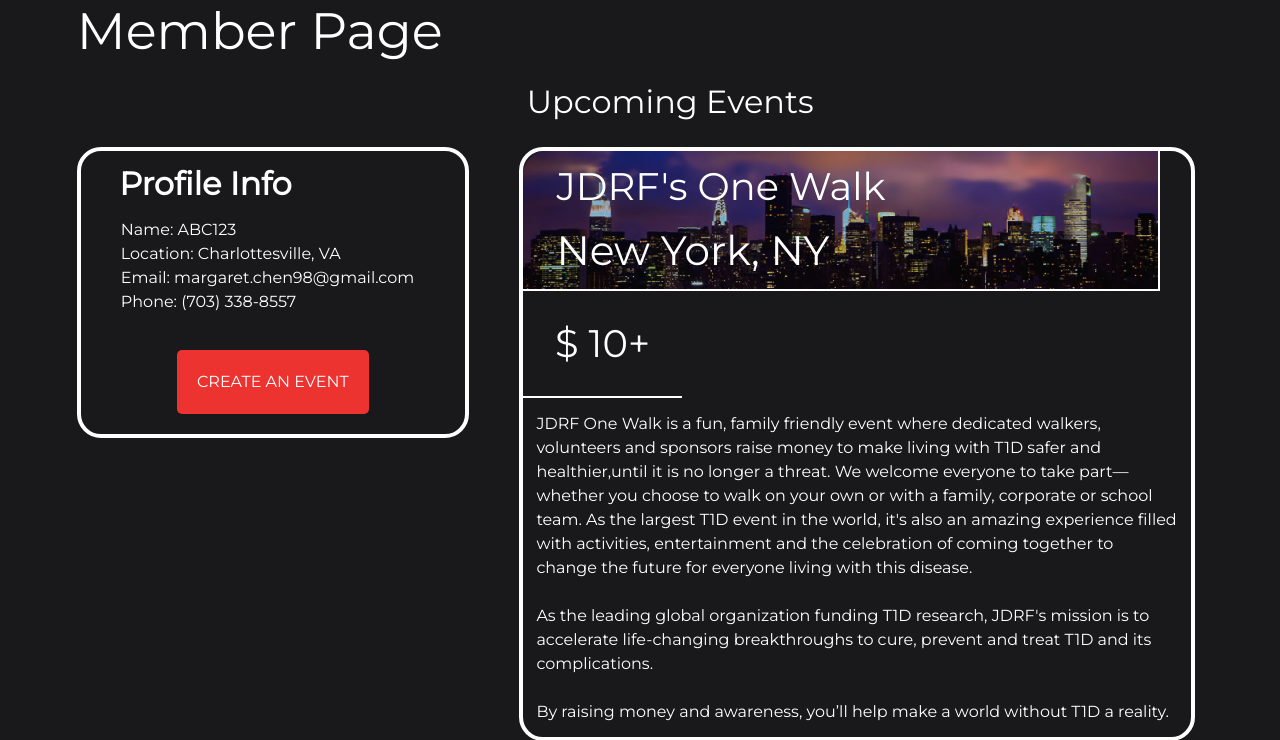
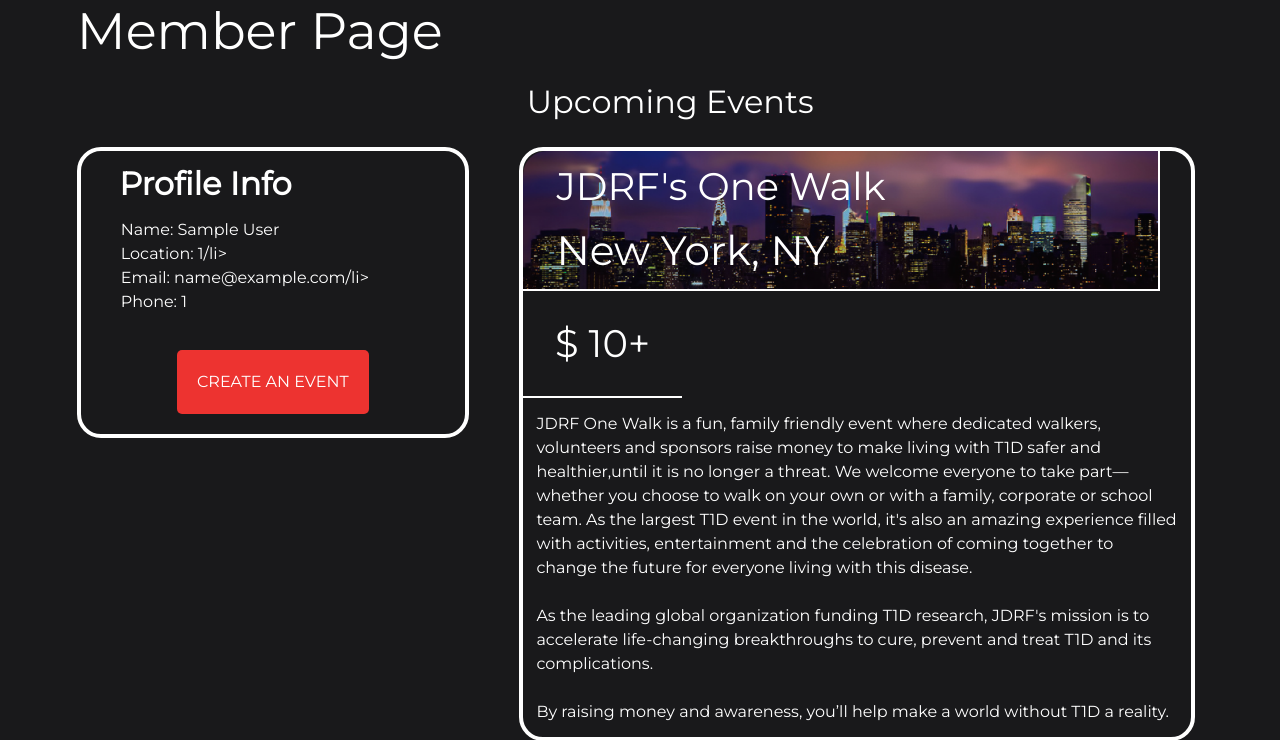
Before and after one commit to margarettchen/CoverFeed, a PHP site: page /member.php in a window 1280 px wide. Shown: the part 158-898 px from the top of the page. Run offline with PHP 8.4, Linux system fonts and the light colour scheme; the visitor is signed in with stand-in values (Sample User, id 1); some libraries are stand-ins or nearby versions.

Commit message:
using sessions to pass database data

```diff
--- a/member.php
+++ b/member.php
@@ -372,10 +372,10 @@
     <div class="member-info">
       <h1>Profile Info</h1>
       <ul>
-        <li>Name: <?php echo $_SESSION["secretword"]; ?></li>
-        <li>Location: Charlottesville, VA</li>
-        <li>Email: margaret.chen98@gmail.com</li>
-        <li>Phone: (703) 338-8557</li>
+        <li>Name: <?php echo $_SESSION["name"]; ?></li>
+        <li>Location: <?php echo $_SESSION["location"]; ?>/li>
+        <li>Email: <?php echo $_SESSION["email"]; ?>/li>
+        <li>Phone: <?php echo $_SESSION["phone"]; ?></li>
       </ul>
 
       <div class="button_cont" align="center" id ="create-event"><a class="example_a"  rel="nofollow noopener">Create an Event</a></div>
```
Also changed, not shown: signin.php (+11 -1 lines).
